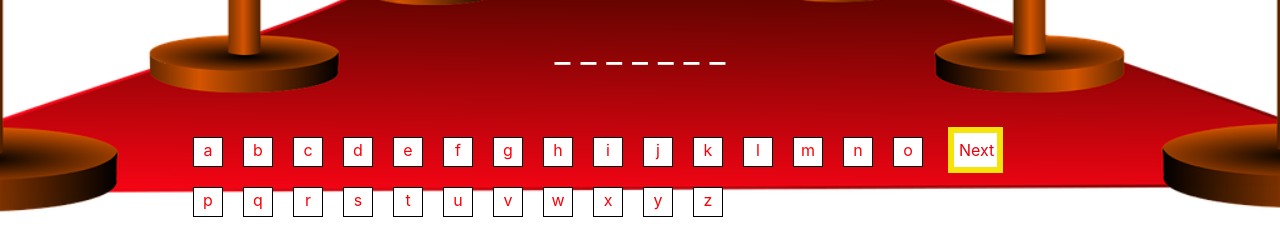
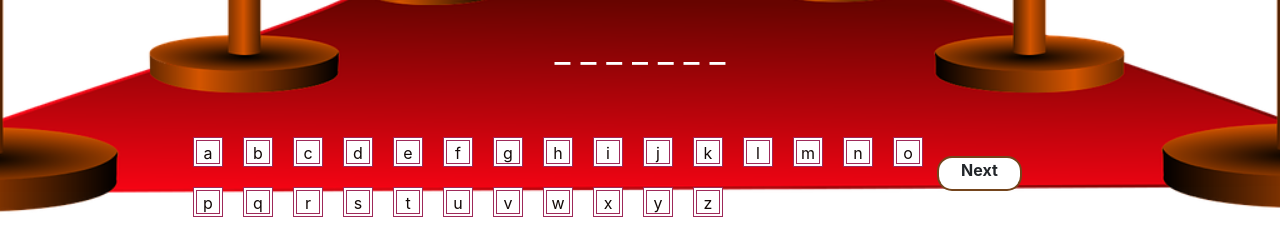
Before and after one commit to AngelFerreros/project1-game, a plain HTML site: page game.html in a window 1280 px wide. Both pictures are taken after a click on the button "Play". Shown: the part 580-807 px from the top of the page. Drawn offline with nearby package versions, Linux system fonts and the light colour scheme.

Commit message:
Finished game

```diff
--- a/game-script.js
+++ b/game-script.js
@@ -6,26 +6,25 @@ var score = 0;
 var level = 0; //level counter
 var letterHolder = []; //array to store blanks to fill
 var alphabet = ['a', 'b', 'c', 'd', 'e', 'f', 'g', 'h', 'i', 'j', 'k', 'l', 'm', 'n', 'o', 'p', 'q', 'r', 's', 't', 'u', 'v', 'w', 'x', 'y', 'z'];
-var playGameBtn = document.querySelector("#play");
-var container = document.querySelector(".container-fluid"); // to append gamepg
-var img = document.createElement("img");
 var counter = 60;//countdown timer- 60sec for whole game
-var wordGuess= ""; //to store letterHolder as text and display in wordHolder div
-var wordGuessArray = []; //for handleNext verification
+
+
 // array for movie questions/level
 var movieLvl = [
 {level: 0, title: "Titanic", img:"https://www.rd.com/wp-content/uploads/2018/09/Titanic-1024x683.jpg", gameOverMsg: `Sorry, you ran out of time! The correct answer is Titanic.`},
 {level:1, title:"Armageddon", img: "https://img.playbuzz.com/image/upload/ar_1.5,c_pad,f_jpg,b_auto/q_auto:good,f_auto,fl_lossy,w_640,c_limit/cdn/dd309a21-0df8-4d22-8d0c-3599b0fae15c/db87f889-29f6-4cfd-8348-d29546474e46.jpg", gameOverMsg: `Sorry, you ran out of time! The correct answer is Armageddon.`},
 {level: 2, title: "Avatar", img: "https://static2.thequizimages.com/wordpress/wp-content/uploads/2018/03/movie-question-30.jpg?q=50&fit=crop&w=963&h=448&dpr=1.5", gameOverMsg: `Sorry, you ran out of time! The correct answer is Avatar.`},
 {level:3, title:"Braveheart", img: "https://img.playbuzz.com/image/upload/ar_1.5,c_pad,f_jpg,b_auto/q_auto:good,f_auto,fl_lossy,w_640,c_limit/cdn/dd309a21-0df8-4d22-8d0c-3599b0fae15c/37e77cfb-5788-491d-88ac-a9fb9f8bb72e.jpg", gameOverMsg: `Sorry, you ran out of time! The correct answer is Braveheart.`},
-{level:4, title:"Speed", img: "https://img.playbuzz.com/image/upload/ar_1.5,c_pad,f_jpg,b_auto/q_auto:good,f_auto,fl_lossy,w_640,c_limit/cdn/dd309a21-0df8-4d22-8d0c-3599b0fae15c/09ccfe9e-e428-4fda-a9bf-9e193f8e1c63.jpg", gameOverMsg: `Sorry, you ran out of time! The correct answer is Speed.`}
+{level:4, title:"Whiplash", img: "https://m.media-amazon.com/images/M/MV5BYjZlMDkyY2MtNmY4ZS00YTJjLTkzMjgtNWQ1MTBlN2QyYmM1XkEyXkFqcGdeQXVyNTc3MjUzNTI@._V1_.jpg", gameOverMsg: `Sorry, you ran out of time! The correct answer is Whiplash.`}
 ];
+console.log(level);
 console.log(movieLvl[0].img);
 
 //start page has instructions button and play button
     // if play button is clicked, get user name then go to game page and start game
 
 //function to hide main page and callback other functions to display game board pg
+var playGameBtn = document.querySelector("#play");
 var playGame = function(event){
 //get input value(name) for use in game over msg
     var nameField = document.getElementById("input");
@@ -38,27 +37,26 @@ var playGame = function(event){
     starterField.classList.add("hide");
     console.log("hide buttons");
 
-//create class for next btn
-    var nextLvl = document.getElementById("next");
-    nextLvl.classList.remove("hide");
-    nextLvl.classList.add("nextBtn");
-    nextLvl.innerHTML = "Next";
-
 //change background image
     document.body.style.backgroundImage = "url('img/carpet.png')";
+
 // call functions to play game
     displayImg();
     letterBtn();
     initialize();
 
+//create class for next btn
+    var nextLvl = document.getElementById("next");
+    nextLvl.classList.remove("hide");
+    nextLvl.classList.add("nextBtn");
+
+//timer starts
     document.getElementById("countdown-timer").classList.remove("hide");
     timerId = setInterval(updateTimer, 1000);
 };
 
 //add click event listener on play btn to start game
 playGameBtn.addEventListener("click",playGame);
-console.log(playGameBtn);
-console.log(level);
 
 // countdown once game starts
 //once timer = 0 seconds, game over
@@ -67,7 +65,7 @@ var updateTimer = function() {
     var displayTimer = document.getElementById("countdown-timer");
     displayTimer.classList.add(".timerStyle");
 
-    if (counter <= 60 && counter != -1) {
+    if (counter <= 60 && counter != 0) {
     displayTimer.innerHTML = ` Timer:\n 00:${counter}`;
     counter--;
     console.log(counter);
@@ -81,6 +79,7 @@ var updateTimer = function() {
 };
 
 //function to display movie img
+var img = document.createElement("img");
 var displayImg = function(){
     var imgHolder = document.getElementById("movie-img");
     img.classList.add("img-fluid");
@@ -90,15 +89,15 @@ var displayImg = function(){
 
 //create alphabet btns
 var letterBtn = function(){
-        var letterHolder = document.createElement("ul");
+        var alphabetHolder = document.createElement("ul");
         for (var i = 0; i < alphabet.length; i++) {
         var list = document.createElement("li");
         console.log(alphabet[i]);
         list.id = alphabet[i];
         list.innerHTML = alphabet[i];
         list.addEventListener("click",checkAnswer);
-        letterHolder.appendChild(list);
-        alphabetBtn.appendChild(letterHolder);
+        alphabetHolder.appendChild(list);
+        alphabetBtn.appendChild(alphabetHolder);
         }
 };
 
@@ -107,7 +106,7 @@ var initialize = function(){
     var movieTitle = movieLvl[level].title;
     titleArray = movieTitle.split("");
     console.log(titleArray.length);
-    // var wordGuess="";
+    var wordGuess=""; //to store letterHolder as text and display in wordHolder div
     for (var j = 0; j < titleArray.length; j++) {
         letterHolder[j] = "_";
         console.log(letterHolder);
@@ -116,10 +115,11 @@ var initialize = function(){
     wordHolder.innerHTML = wordGuess;
     wordHolder.classList.add("underscores");
 };
-// debugger;
+
 //on click of letters,check if letterClicked is found in movieTitle.If yes, display.
 //else every wrong letter guessed = -3 seconds
-
+debugger;
+var wordGuessArray = []; //for answer verification
 function checkAnswer(event) {
     var letterClicked = event.target.id;
     console.log(letterClicked);
@@ -145,7 +145,6 @@ function checkAnswer(event) {
 //if letterHolder is empty or incomplete, alert to make guesses
 //convert wordGuess string into array for comparison with letterHolder
 //else move to the next level - change image and re-initialize
-// debugger;
 var handleNext = function (event) {
     if ((letterHolder === wordGuessArray) && (letterHolder.includes("_") == false)){
             level += 1;
@@ -168,6 +167,7 @@ var resetLetters = function(){
         //else, display congratulations msg, use player name if there is input
         //"Play again" button in both cases
             //on click,return to main page to play again
+debugger;
 function gameOver() {
     var playAgain = document.getElementById("restart");
     if (counter <= 0 && level >= 0) {
--- a/game-style.css
+++ b/game-style.css
@@ -50,8 +50,8 @@ h1 {
 
 ul{
     max-width:80%;
+    position: relative;
 }
-
 
 #alphabetBtn li{
     list-style-type: none;
@@ -61,29 +61,31 @@ ul{
     margin: 10px;
     width: 30px;
     height: 30px;
-    color: #FB0008;
+    color: #140A08;
     cursor: pointer;
-    border: 1px solid black;
+    border: 4px double #9E2959;
     text-align: center;
     bottom: 15px;
 }
 
 .nextBtn{
     display:inline-block;
-    left: 205px;
-    bottom: -90px;
-    border: 6px solid #F4E40C;
+    position: absolute;
+    font-weight: bold;
+    bottom: -80px;
+    right: 130px;
     background: #FFFFFF;
-    width: 55px;
-    color: #E9000C;
-    margin: 0 15px;
-    padding: 5px;
+    border-radius:15px;
+    border: 2px solid #74451D;
     text-align: center;
+    width: 85px;
+    height: 35px;
 }
 
 .restartBtn{
     display: inline-block;
     position: absolute;
+    font-weight: bold;
     bottom: -33px;
     left: 500px;
     background: #FFFFFF;
@@ -92,13 +94,11 @@ ul{
     text-align: center;
     width: 85px;
     height: 35px;
-
 }
 
-div .restartBtn:hover{
+.nextBtn:hover,.restartBtn:hover{
  background: #E6E6E6;
 }
-
 
 .underscores{
     color: #FFFFFF;
--- a/game.html
+++ b/game.html
@@ -40,7 +40,7 @@
                 </button>
               </div>
               <div class="modal-body">
-                Each level will display a still shot of a movie scene. </br> You have 60 seconds to guess the movie title based on these images. Click the letters to spell out the movie title. </br> Be careful though, every wrong letter clicked will speed up the timer countdown by 3 seconds. </br> Click play to begin.
+                Each level will display a still shot of a movie scene. </br> You have 60 seconds to guess the movie title based on these images. Click the letters to spell out the movie title. </br> Be careful though, every wrong letter clicked will speed up the timer countdown by 3 seconds. </br> Click play to begin!
               </div>
               <div class="modal-footer">
                 <button type="button" class="btn btn-secondary" data-dismiss="modal">Close</button>
@@ -56,8 +56,7 @@
         <div id = "alphabetBtn">
         </div>
 
-        <div id = "next" class="hide" onclick="handleNext()">
-        </div>
+        <div id = "next" class="hide" onclick= "handleNext()">Next</div>
 
         <div id = "restart" class="hide"> </div>
 
```
Also changed, not shown: 1 other file.
